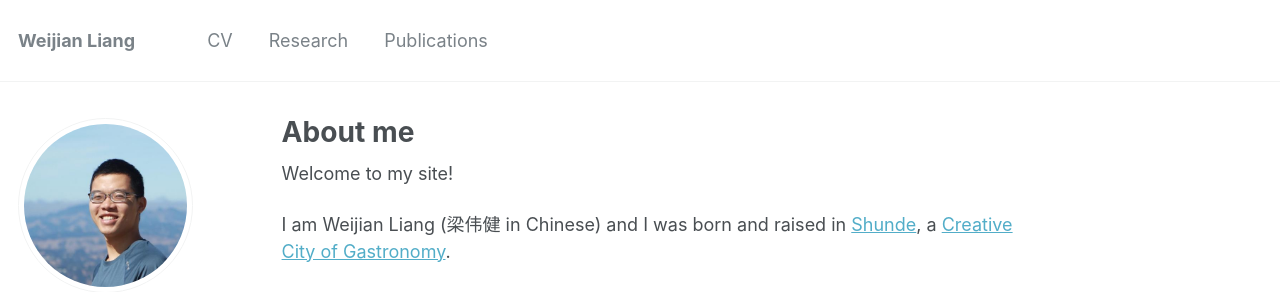
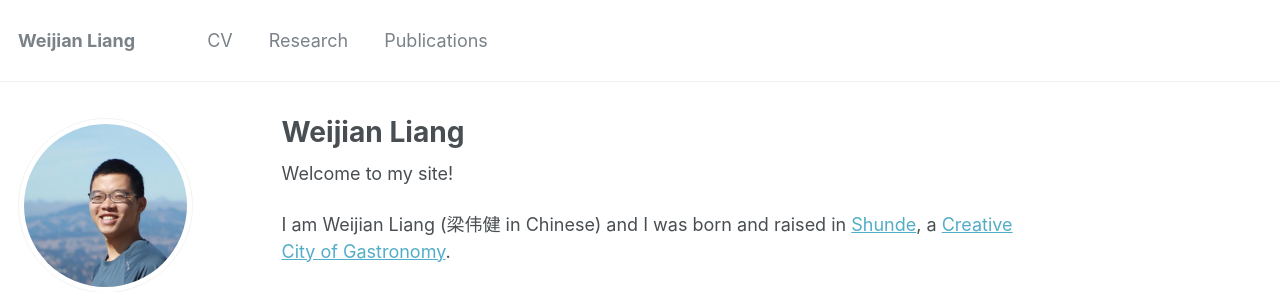
Before and after one commit to WeijianLiang/WeijianLiang.github.io, a Jekyll site: the page built from _pages/aboutme.md, in a window 1280 px wide. Shown: the top 292 px of the page. Built offline with Jekyll 4.4.1, drawn with Linux system fonts in a browser that asks for light colours.

```diff
--- a/_pages/aboutme.md
+++ b/_pages/aboutme.md
@@ -1,6 +1,6 @@
 ---
 permalink: /
-title: "About me"
+title: "Weijian Liang"
 excerpt: "About me"
 author_profile: true
 redirect_from:
```
Also changed, not shown: _pages/cv.md (+1 -0 lines).
